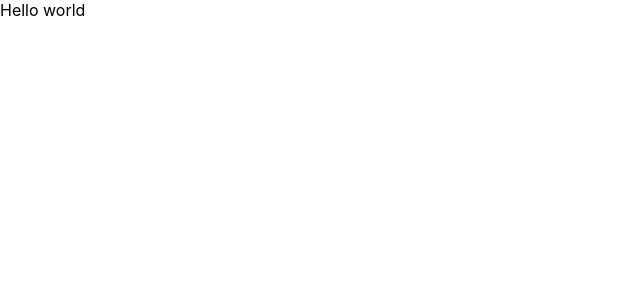
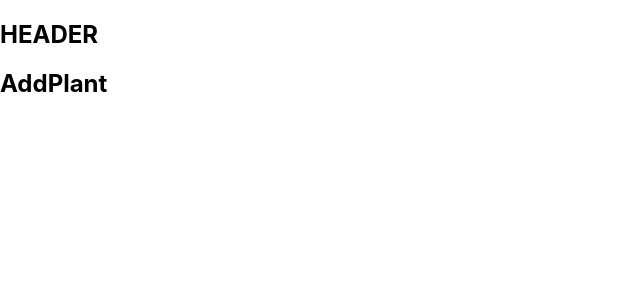
Before and after one commit to LeahArden175/plantdex-client, a React (Create React App) app: page /add-plant in a window 1280 px wide. Shown: the top 300 px of the page, without its empty margins (0-640 px from the left). Built offline with nearby package versions, Linux system fonts and the light colour scheme.

Commit message:
added routes

```diff
--- a/package.json
+++ b/package.json
@@ -8,6 +8,7 @@
     "@testing-library/user-event": "^12.2.0",
     "react": "^17.0.1",
     "react-dom": "^17.0.1",
+    "react-router-dom": "^5.2.0",
     "react-scripts": "4.0.0",
     "web-vitals": "^0.2.4"
   },
--- a/src/App.js
+++ b/src/App.js
@@ -1,11 +1,17 @@
-
+import React from 'react'
+import { Route } from 'react-router-dom'
+import LandingPage from './MainPages/LandingPage/LandingPage';
+import Header from './components/Header/Header'
+import AddPlant from './MainPages/AddPlant/AddPlant'
+import PlantList from './MainPages/PlantList/PlantList'
 
 function App() {
   return (
     <div className="App">
-      <header className="App-header">
-        Hello world
-      </header>
+      <Header />
+      <Route exact path='/' component={LandingPage} />
+      <Route exact path='/add-plant' component={AddPlant} />
+      <Route exact path='/plant-list' component={PlantList} />
     </div>
   );
 }
--- a/src/MainPages/AddPlant/AddPlant.js
+++ b/src/MainPages/AddPlant/AddPlant.js
@@ -0,0 +1,12 @@
+import React, { Component } from 'react'
+import './AddPlant.css'
+
+export default class AddPlant extends Component {
+    render() {
+        return (
+            <div>
+                <h2>AddPlant</h2>
+            </div>
+        )
+    }
+}
--- a/src/MainPages/LandingPage/LandingPage.js
+++ b/src/MainPages/LandingPage/LandingPage.js
@@ -0,0 +1,13 @@
+import React, {Component} from 'react';
+import './LandingPage.css'
+
+
+export default class LandingPage extends Component {
+    render () {
+        return (
+            <div>
+                <h1>LANDING PAGE</h1>
+            </div>
+        )
+    }
+}
--- a/src/MainPages/PlantList/PlantList.js
+++ b/src/MainPages/PlantList/PlantList.js
@@ -0,0 +1,12 @@
+import React, { Component } from 'react'
+import './PlantList.css'
+
+export default class PlantList extends Component {
+    render() {
+        return (
+            <div>
+                <h2>PlantList</h2>
+            </div>
+        )
+    }
+}
--- /dev/null
+++ b/src/components/Header/Header.js
@@ -0,0 +1,12 @@
+import React, { Component } from 'react';
+import './Header.css';
+
+export default class Header extends Component {
+    render () {
+        return (
+            <div>
+                <h2>HEADER</h2>
+            </div>
+        )
+    }s
+}
--- a/src/index.js
+++ b/src/index.js
@@ -1,17 +1,12 @@
 import React from 'react';
 import ReactDOM from 'react-dom';
+import {BrowserRouter} from 'react-router-dom'
 import './index.css';
 import App from './App';
-import reportWebVitals from './reportWebVitals';
 
 ReactDOM.render(
-  <React.StrictMode>
+  <BrowserRouter>
     <App />
-  </React.StrictMode>,
+    </BrowserRouter>,
   document.getElementById('root')
 );
-
-// If you want to start measuring performance in your app, pass a function
-// to log results (for example: reportWebVitals(console.log))
-// or send to an analytics endpoint. Learn more: https://bit.ly/CRA-vitals
-reportWebVitals();
--- a/src/reportWebVitals.js
+++ /dev/null
@@ -1,13 +0,0 @@
-const reportWebVitals = onPerfEntry => {
-  if (onPerfEntry && onPerfEntry instanceof Function) {
-    import('web-vitals').then(({ getCLS, getFID, getFCP, getLCP, getTTFB }) => {
-      getCLS(onPerfEntry);
-      getFID(onPerfEntry);
-      getFCP(onPerfEntry);
-      getLCP(onPerfEntry);
-      getTTFB(onPerfEntry);
-    });
-  }
-};
-
-export default reportWebVitals;
```
Also changed, not shown: src/components/Header/Header.css (added), 1 other file (tests, documents, lock files or other folders).
